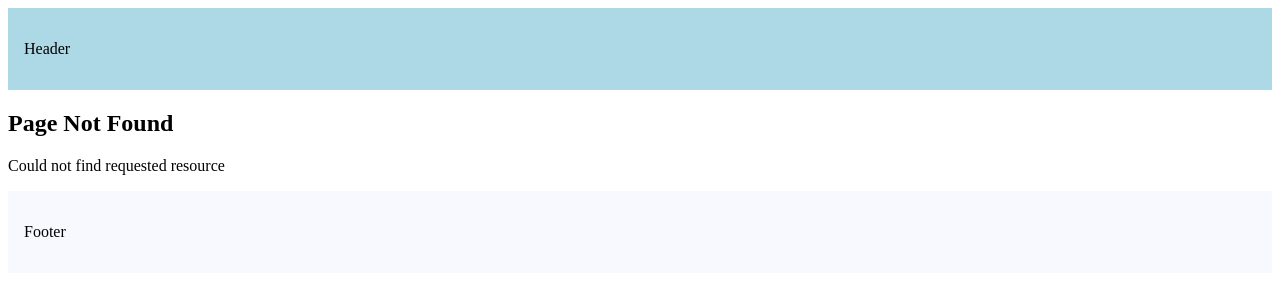
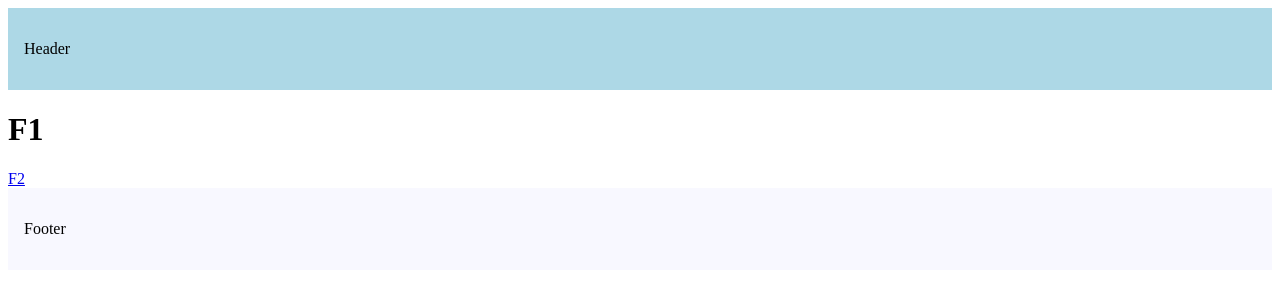
Before and after one commit to DipamPradhan/next-learn, a Next.js app: page /f1 in a window 1280 px wide. Before the commit this address had no page. Shown: the top 300 px of the page. Built offline with nearby package versions, Linux system fonts and the light colour scheme.

Commit message:
intercepting routes

```diff
--- /dev/null
+++ b/src/app/dashboard/@login/page.tsx
@@ -0,0 +1,5 @@
+import { Card } from "@/components/card";
+
+export default function LoginSlot() {
+  return <Card>Please Login To View Dashboard</Card>;
+}
--- /dev/null
+++ b/src/app/f1/page.tsx
@@ -0,0 +1,9 @@
+import Link from "next/link";
+export default function () {
+  return (
+    <div>
+      <h1>F1</h1>
+      <Link href="/f1/f2">F2</Link>
+    </div>
+  );
+}
```
Also changed, not shown: src/app/dashboard/layout.tsx (+6 -1 lines), src/app/f1/(.)f2/page.tsx (added, +7 -0 lines), src/app/f1/f2/page.tsx (added, +7 -0 lines).
